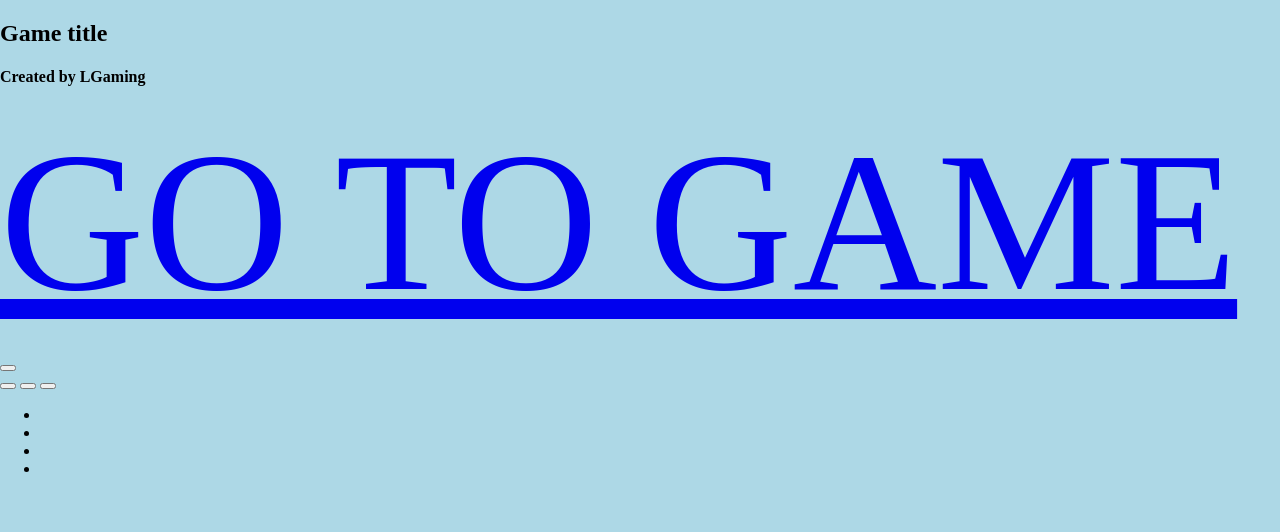
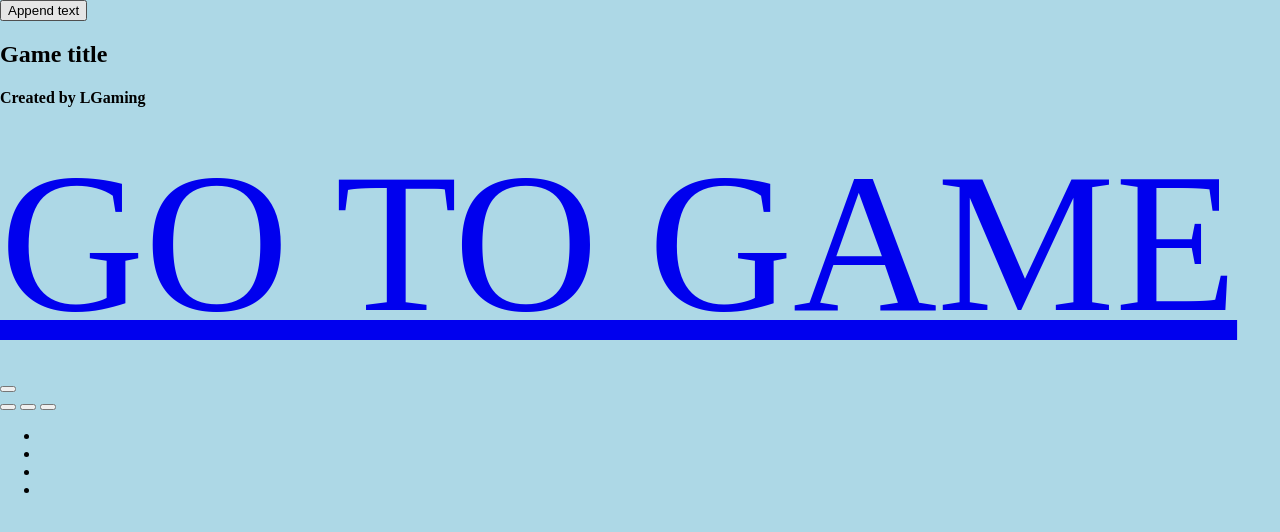
Before and after one commit to Code-Institute-Submissions/Milestone_project_2-4, a plain HTML site: page index.html in a window 1280 px wide. Drawn offline with nearby package versions, Linux system fonts and the light colour scheme.

Commit message:
testing jquery

```diff
--- a/assets/css/gamestyle.css
+++ b/assets/css/gamestyle.css
@@ -1,7 +1,6 @@
 body {
-  height: 100vh; /*The game displays according to the screen size*/
+  /*height: 100vh; /*The game displays according to the screen size*/
   background-color: lightcyan;
-  overflow: hidden;
 }
 
 h2{
--- a/assets/css/style.css
+++ b/assets/css/style.css
@@ -1,5 +1,5 @@
 body {
   margin: 0;
-  background-image: url("earthflags.jpg") 100%;
+  background: url("earthflags.jpg") cover;
   background-color: lightblue;
 }
--- a/assets/js/script.js
+++ b/assets/js/script.js
@@ -0,0 +1,7 @@
+function appendText() {
+  var txt1 = "<p>Text.</p>";               // Create element with HTML
+  var txt2 = $("<p></p>").text("Text.");   // Create with jQuery
+  var txt3 = document.createElement("p");  // Create with DOM
+  txt3.innerHTML = "Text.";
+  $("body").append(txt1, txt2, txt3);      // Append the new elements
+}
--- a/index.html
+++ b/index.html
@@ -6,12 +6,10 @@
 	<meta name="viewport" content="width=device-width, initial-scale=1.0">
 	<title>Memory Game</title>
 	<link rel="stylesheet" type="text/css" href="assets/css/style.css">
-	<script src="assets/js/script.js" type="text/javascript"></script>
-	<script src="https://code.jquery.com/jquery-3.5.1.js"
-		integrity="sha256-QWo7LDvxbWT2tbbQ97B53yJnYU3WhH/C8ycbRAkjPDc=" crossorigin="anonymous"></script>
 </head>
 
 <body>
+	<button onclick="appendText()">Append text</button>
 	<header>
 		<div id="title">
 			<h2>Game title</h2>
@@ -25,14 +23,17 @@
 		<div>
 			<img src="" alt="">
 		</div>
-			<button id="start-button"></button><!--Go to menupage-->
+			<button id="start-button"></button>
+			<!--Go to menupage-->
 	</section>
 	<section id="menupage">
 		<!--Menupage where user can decide to play the game or to change setting or to see credit -->
 		<div class="menu-buttons">
-			<button id="play"></button><!--Go the the game.html-->
+			<button id="play"></button>
+			<!--Go the the game.html-->
 			<button id="settings"></button>
-			<button id="about"></button><!--About game developer-->
+			<button id="about"></button>
+			<!--About game developer-->
 		</div>
 	</section>
 	<footer>
@@ -52,6 +53,10 @@
 			</li>
 		</ul>
 	</footer>
+	<script src="assets/js/script.js" type="text/javascript"></script>
+	<script src="https://code.jquery.com/jquery-3.5.1.js"
+		integrity="sha256-QWo7LDvxbWT2tbbQ97B53yJnYU3WhH/C8ycbRAkjPDc=" crossorigin="anonymous"></script>
+
 </body>
 
 </html>
```
Lines whose indentation alone changed are shown as unchanged.
